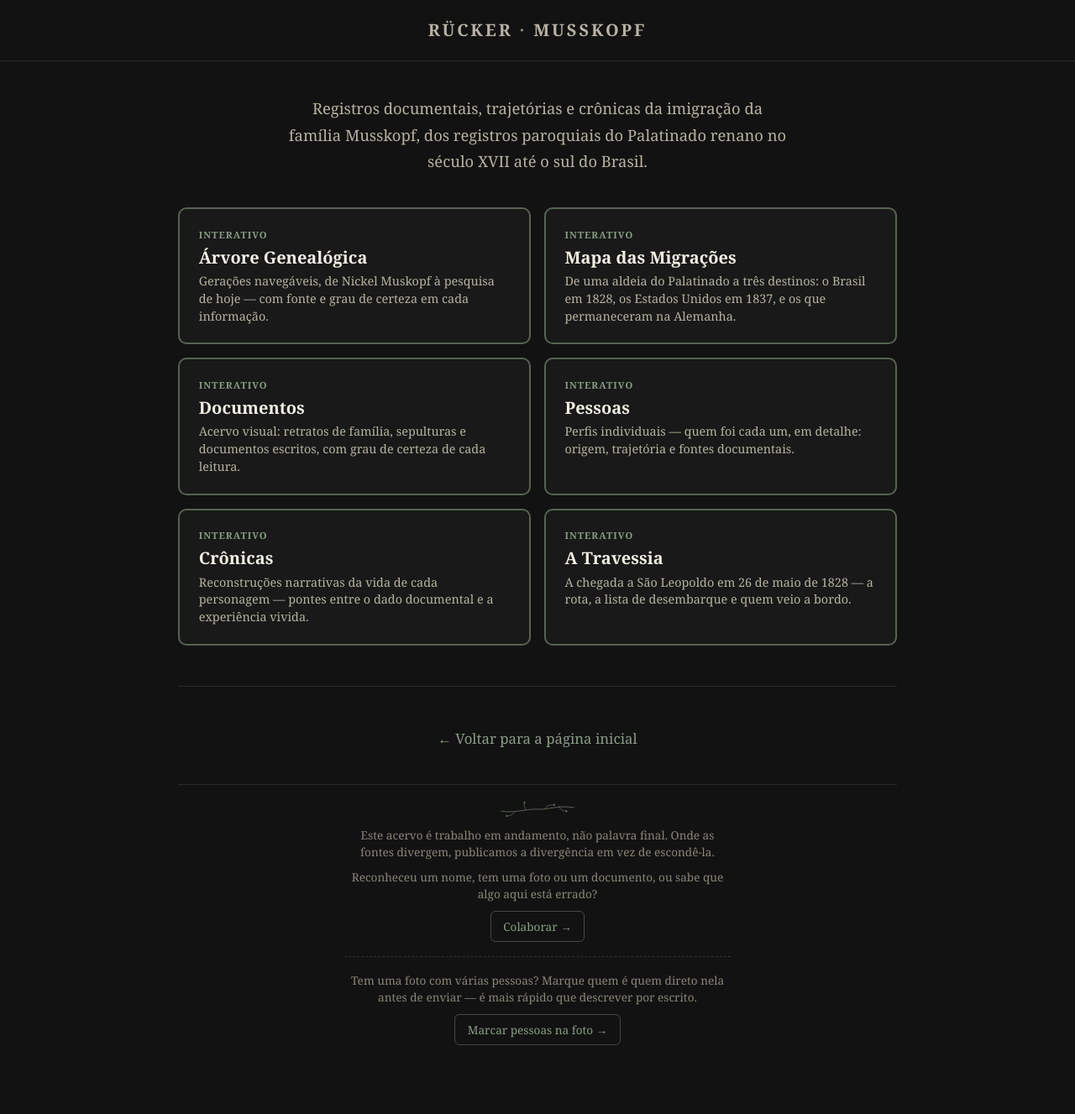
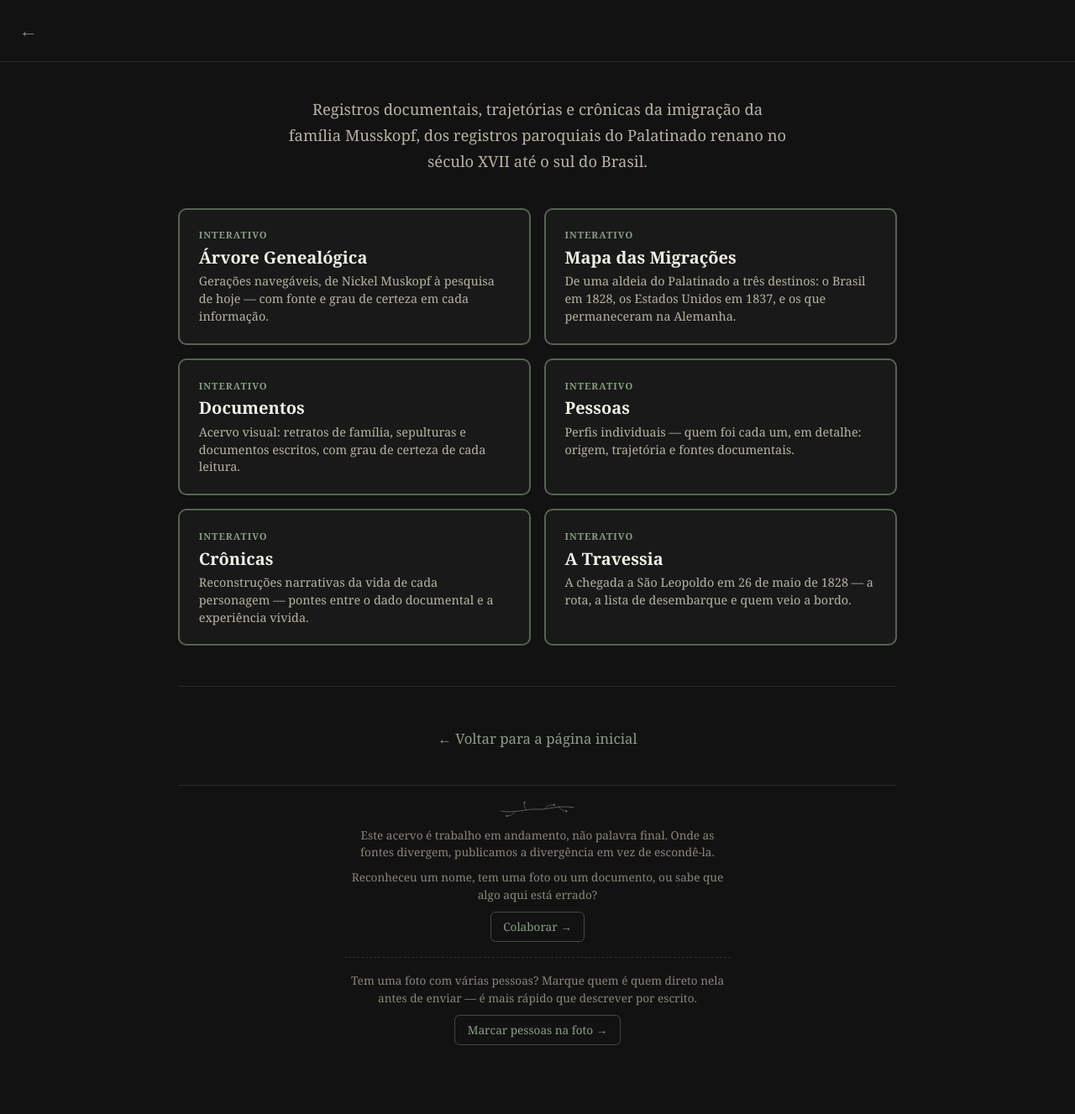
Before and after one commit to frucker-muss/frucker-muss.github.io, a Jekyll site: the page built from musskopf.html, in a window 1280 px wide. Shown: the whole page at 84% size. Built offline with Jekyll 4.4.1, drawn with Linux system fonts in a browser that asks for light colours.

Commit message:
Tira o wordmark do topo; sobra só a seta de voltar
O nome do site é o domínio — não precisa estar escrito acima de cada página,
e escrever o nome paterno no topo do acervo materno contradiz a paridade
entre os dois acervos.

O cabeçalho vira uma seta discreta de retorno ao início, escondida na própria
home. Ela fica porque 9 páginas não têm link de volta no rodapé; sem ela, quem
abrisse familia/arvore.html ou ferramentas/marcador.html ficaria sem saída.

Co-Authored-By: Claude Opus 5 <noreply@anthropic.com>
Claude-Session: https://claude.ai/code/session_016MeRNMszEaq2UWy6M43yjs

```diff
--- a/_layouts/default.html
+++ b/_layouts/default.html
@@ -70,9 +70,19 @@
   /* ---------- Cabeçalho ---------- */
   .site-header {
     border-bottom: 1px solid #2a2a2a;
-    padding: 1.2rem 1.4rem;
-    text-align: center;
+    padding: 0.9rem 1.4rem;
+    text-align: left;
   }
+  .site-header-voltar {
+    display: inline-block;
+    min-width: 44px;
+    min-height: 44px;
+    line-height: 44px;
+    font-size: 1.4rem;
+    color: #8a8578;
+    text-decoration: none;
+  }
+  .site-header-voltar:hover { color: #f2efe6; text-decoration: none; }
   .site-header-title {
     font-size: 1.25rem;
     letter-spacing: 0.14em;
@@ -332,9 +342,13 @@
 </head>
 <body>
   <a class="skip-link" href="#conteudo">Ir ao conteúdo</a>
+  {% if page.url != '/' %}
   <header class="site-header">
-    <a href="{{ '/' | relative_url }}" class="site-header-title">Rücker <span aria-hidden="true">·</span> Musskopf</a>
+    <a href="{{ '/' | relative_url }}" class="site-header-voltar" aria-label="Voltar ao início">
+      <span aria-hidden="true">←</span>
+    </a>
   </header>
+  {% endif %}
 
   <main id="conteudo" class="page-content">
     {{ content }}
```
Also changed, not shown: AGENTS.md (+9 -4 lines).
